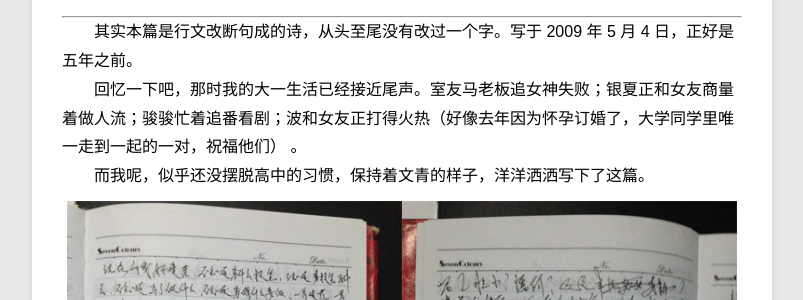
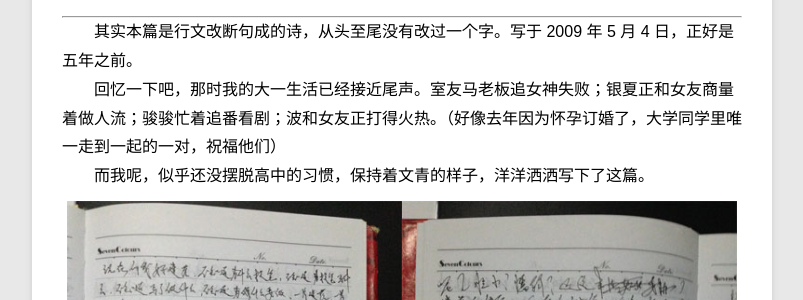
Before and after one commit to Shy07/shy07.github.com, a Jekyll site: the page built from _posts/article/2014-05-04-bye-hope.md, in a window 1280 px wide and 900 px high, scrolled down 1727 px. Shown: the part 179-479 px from the top of the window, without its empty margins (78-881 px from the left). Built offline with Jekyll 4.4.1, drawn with Linux system fonts in a browser that asks for light colours; Markdown is read by kramdown in place of the engine named in the settings.

```diff
--- a/_posts/article/2014-05-04-bye-hope.md
+++ b/_posts/article/2014-05-04-bye-hope.md
@@ -61,7 +61,7 @@ description: 再见理想，这是希望的绝决，是我希望已久的断绝
 --------
 
 　　其实本篇是行文改断句成的诗，从头至尾没有改过一个字。写于 2009 年 5 月 4 日，正好是五年之前。
-　　回忆一下吧，那时我的大一生活已经接近尾声。室友马老板追女神失败；银夏正和女友商量着做人流；骏骏忙着追番看剧；波和女友正打得火热（好像去年因为怀孕订婚了，大学同学里唯一走到一起的一对，祝福他们） 。
+　　回忆一下吧，那时我的大一生活已经接近尾声。室友马老板追女神失败；银夏正和女友商量着做人流；骏骏忙着追番看剧；波和女友正打得火热。（好像去年因为怀孕订婚了，大学同学里唯一走到一起的一对，祝福他们）
 　　而我呢，似乎还没摆脱高中的习惯，保持着文青的样子，洋洋洒洒写下了这篇。
 ![原稿照片](/images/20140504/IMG_0056.jpg)
 　　放两张原稿的照片，感受一下。
```
